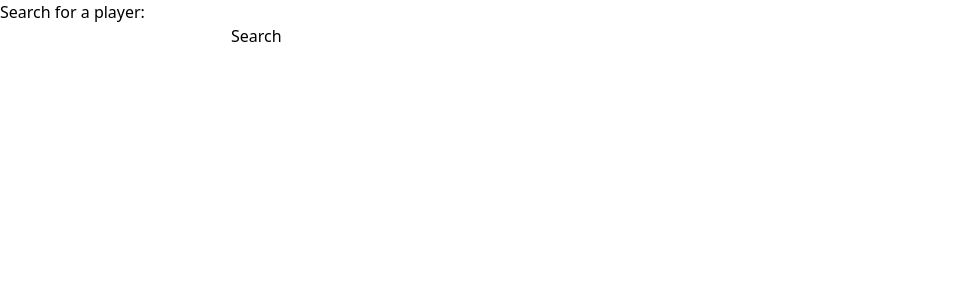
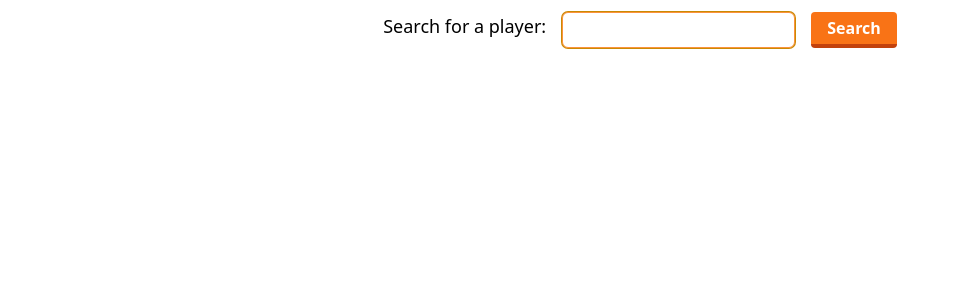
Before and after one commit to Alienatedlabor/overwatch-main-report, a React (Vite) app: page / in a window 1280 px wide. Shown: the top 300 px of the page, without its empty margins (0-959 px from the left). Built offline with nearby package versions, Linux system fonts and the light colour scheme.

Commit message:
add some styling to searchbar and button

```diff
--- a/src/App.tsx
+++ b/src/App.tsx
@@ -16,24 +16,32 @@ function App() {
   };
 
   return (
-    <>
+    <div className="flex place-content-center">
       <form onSubmit={handleSubmit}>
-        <div>
-          <h1>Search for a player: </h1>
+        <div className="flex gap-4 my-2 py-1">
+          <h1 className="text-lg">Search for a player: </h1>
           <input
+            className="border rounded-md ring-1 ring-yellow-600 border-orange-400"
             value={searched}
             onChange={(e) => setSearched(e.target.value)}
             type="text"
           />
-          <button type="submit">Search</button>
+          <button
+            className="bg-orange-500 hover:bg-yellow-600 text-white font-bold py-1 px-4 border-b-4 border-orange-700 hover:border-orange-500 rounded active:opacity-50 active:border-b-2"
+            type="submit"
+          >
+            Search
+          </button>
         </div>
       </form>
       <ul>
         {playerList.map((player) => (
-          <li key={player.name}>{player.name}</li>
+          <li key={player.name}>
+            <button>{player.name}</button>
+          </li>
         ))}
       </ul>
-    </>
+    </div>
   );
 }
 
```
